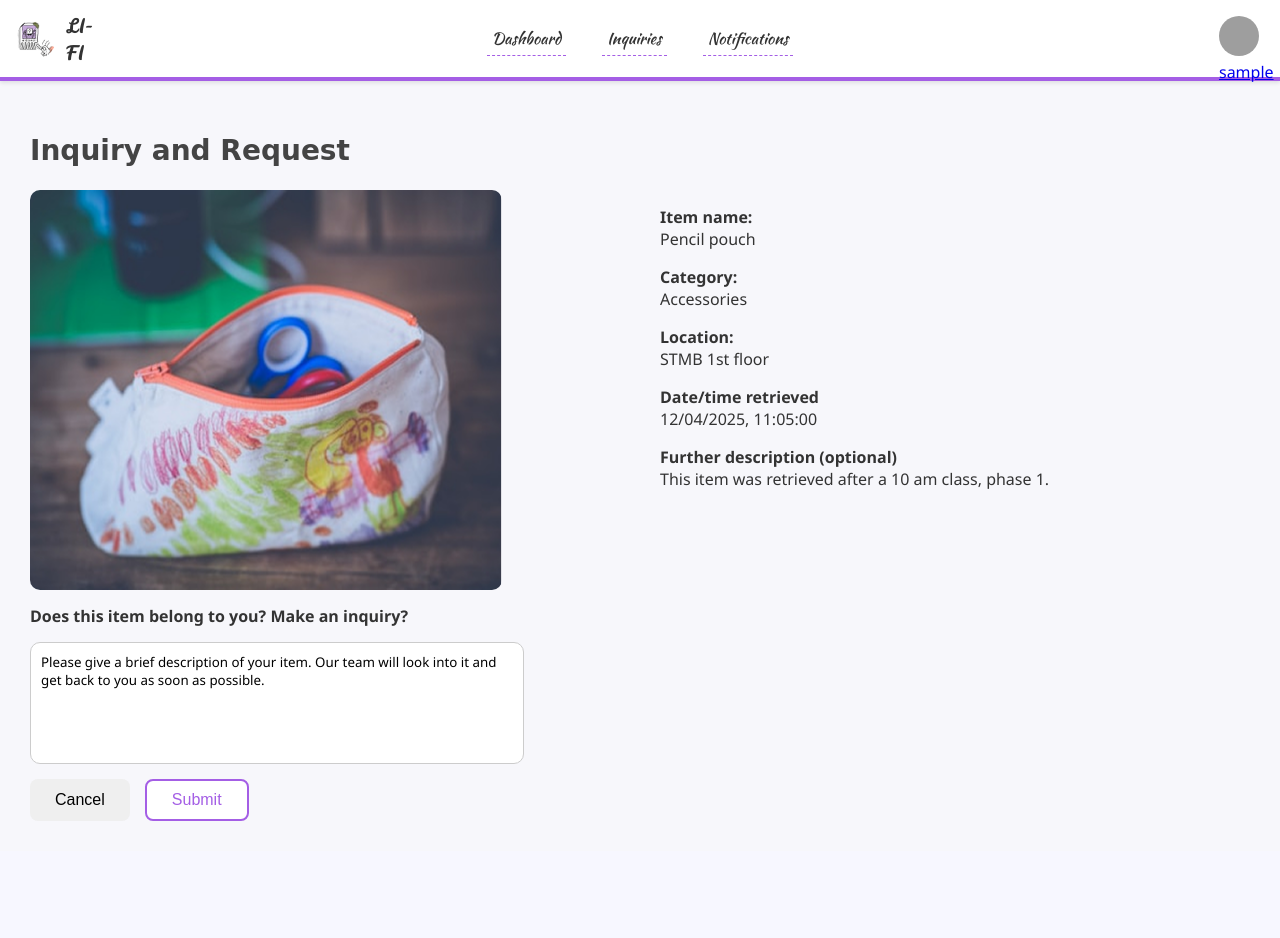
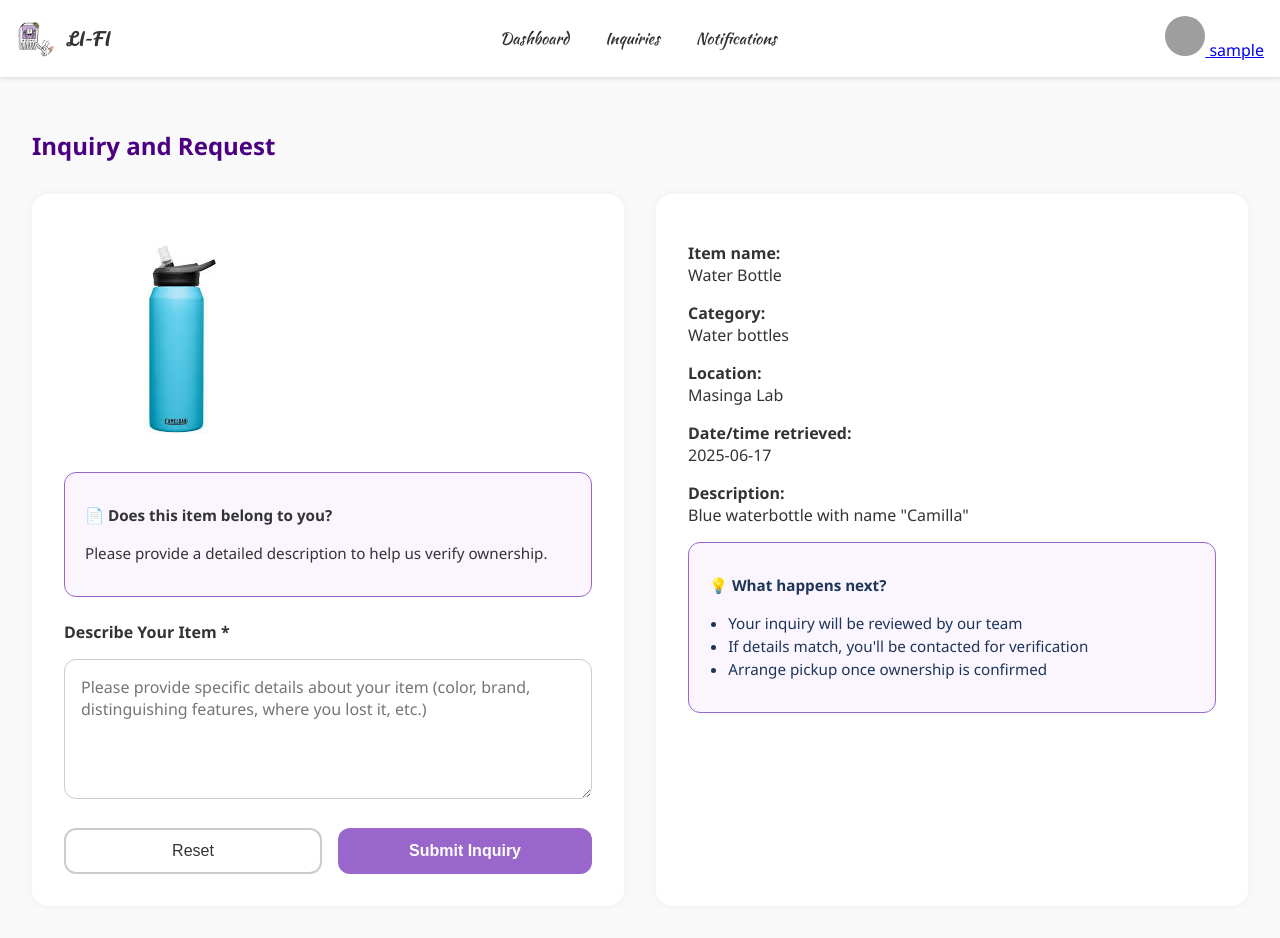
Before and after one commit to Angela-K-C/lost_and_found, a PHP site: page /pages/inquiries_and_requests.php?item_id=685108002a568 in a window 1280 px wide. Before the commit the page ends 821 px from the top, so only its background shows below. Run offline with PHP 8.4, Linux system fonts and the light colour scheme; the visitor is signed in with stand-in values (Sample User, id 1); data comes from the database, SQL or seed files in the repository; grey boxes are pictures that could not be loaded.

Commit message:
UI and request and inquires functionality

```diff
--- /dev/null
+++ b/assets/css/inquiries_and_requests.css
@@ -0,0 +1,152 @@
+:root {
+  /* Colors */
+  --color-background: #f9f9f9;
+  --color-white: #ffffff;
+  --color-text: #333;
+  --color-heading: #4b0082;
+
+  --color-purple-light: #faf5ff;
+  --color-purple-border: #9966cc;
+  --color-purple-hover: #912ae5;
+
+  --color-blue-text: #1d3557;
+
+  --color-border: #ccc;
+  --color-cancel-hover: #f0f0f0;
+
+  /* Font */
+  --font-family: "Segoe UI", system-ui, -apple-system, sans-serif;
+  --font-size: 1rem;
+
+  /* Spacing & Border Radius */
+  --padding-main: 2rem;
+  --radius-lg: 16px;
+  --radius-md: 12px;
+
+  /* Shadow */
+  --box-shadow: 0 0 8px rgba(0, 0, 0, 0.05);
+}
+
+body {
+  font-family: var(--font-family);
+  background: var(--color-background);
+  margin: 0;
+  padding: 0;
+  color: var(--color-text);
+}
+
+main {
+  padding: var(--padding-main);
+}
+
+h2 {
+  text-align: left;
+  margin-bottom: 2rem;
+  color: var(--color-heading);
+}
+
+.container {
+  display: flex;
+  gap: 2rem;
+  flex-wrap: wrap;
+  justify-content: center;
+}
+
+.left,
+.right {
+  flex: 1 1 400px;
+  background: var(--color-white);
+  padding: var(--padding-main);
+  border-radius: var(--radius-lg);
+  box-shadow: var(--box-shadow);
+}
+
+.item-img {
+  max-width: 100%;
+  border-radius: var(--radius-md);
+  margin-bottom: 1rem;
+}
+
+.card {
+  border-radius: var(--radius-md);
+  padding: 1rem 1.25rem;
+  margin-bottom: 1.5rem;
+  font-size: 0.95rem;
+  line-height: 1.5;
+}
+
+.purple-box,
+.blue-box {
+  background: var(--color-purple-light);
+  border: 1px solid var(--color-purple-border);
+  color: var(--color-text);
+}
+
+.blue-box {
+  color: var(--color-blue-text);
+}
+
+textarea,
+#user_description {
+  margin-top: 1rem;
+  width: 100%;
+  min-height: 140px;
+  border-radius: var(--radius-md);
+  border: 1px solid var(--color-border);
+  padding: 1rem;
+  font-size: var(--font-size);
+  resize: vertical;
+  margin-bottom: 1.5rem;
+  color: var(--color-text);
+  background-color: var(--color-white);
+  box-sizing: border-box;
+  outline: none;
+  transition: border-color 0.2s ease;
+  font-family: var(--font-family);
+}
+
+textarea:focus,
+#user_description:focus {
+  border-color: var(--color-purple-border);
+}
+
+.buttons {
+  display: flex;
+  gap: 1rem;
+}
+
+.cancel-btn,
+.submit-btn {
+  flex: 1;
+  border: none;
+  padding: 0.75rem 1rem;
+  border-radius: var(--radius-md);
+  font-size: var(--font-size);
+  cursor: pointer;
+  transition: background 0.3s ease;
+}
+
+.cancel-btn {
+  background: var(--color-white);
+  color: var(--color-text);
+  border: 2px solid var(--color-border);
+}
+
+.cancel-btn:hover {
+  background: var(--color-cancel-hover);
+}
+
+.submit-btn {
+  background: var(--color-purple-border);
+  color: var(--color-white);
+  font-weight: bold;
+}
+
+.submit-btn:hover {
+  background: var(--color-purple-hover);
+}
+
+ul {
+  padding-left: 1.2rem;
+  list-style-type: disc;
+}
--- a/assets/css/inquries_and_requests.css
+++ /dev/null
@@ -1,138 +0,0 @@
-body {
-  font-family: 'Segoe UI', sans-serif;
-  background-color: #f7f7fb;
-  margin: 0;
-  padding: 0;
-  color: #333;
-}
-
-header {
-  display: flex;
-  justify-content: space-between;
-  align-items: center;
-  border-bottom: 4px solid #a45ee5;
-  padding: 10px 30px;
-  background-color: #fff;
-}
-
-.logo-profile {
-  display: flex;
-  align-items: center;
-  gap: 10px;
-}
-
-.logo, .profile {
-  width: 45px;
-  height: 45px;
-  object-fit: cover;
-  border-radius: 50%;
-  border:none;
-}
-
-.logo-text {
-  font-weight: bold;
-  font-size: 18px;
-}
-
-nav a {
-  margin: 0 15px;
-  font-style:Kausha Script;
-  font-weight: 500;
-  text-decoration: none;
-  color: #333;
-  border-bottom: 1px dashed #a45ee5;
-   padding: 5px;
-  transition: all 0.3s ease;
-}
-nav a:hover {
-  color:#f0e6fb;
-  background-color:#a45ee5 ;
-  border-radius: 5px;
-}
-
-main {
-  padding: 30px;
-}
-
-h2 {
-  font-family: 'Brush Script MT', cursive;
-  font-size: 28px;
-  color: #444;
-}
-
-.container {
-  display: flex;
-  gap: 40px;
-  margin-top: 20px;
-}
-
-.left {
-  flex: 1;
-  display: flex;
-  flex-direction: column;
-  gap: 15px;
-}
-
-.item-img {
-  width: 80%;
-    height: 400px;
-  max-width:900px;
-  border-radius: 10px;
-}
-
-label {
-  font-weight: 600;
-}
-
-textarea {
-  width: 80%;
-  min-height: 100px;
-  padding: 10px;
-  border-radius: 10px;
-  border: 1px solid #ccc;
-  resize: none;
-  font-family: inherit;
-  background-color: #fff;
-}
-
-.buttons {
-  display: flex;
-  gap: 15px;
-}
-
-button {
-  padding: 10px 25px;
-  border: none;
-  border-radius: 8px;
-  font-size: 16px;
-  cursor: pointer;
-}
-.Submit {
-  background-color: white;
-  border: 2px solid #a45ee5;
-  color: #a45ee5;
-}
-.approve:hover {
-  background-color: #a45ee5;
-  color: white;
-}
-
-.reject {
-  background-color:#a45ee5;
-  border: 2px solid #a45ee5;
-  color: white;
-}
-
-.reject:hover {
-    background-color:white;
-    color: #a45ee5;
-}
-
-.right {
-  flex: 1;
-  font-size: 16px;
-}
-
-.right p {
-  margin-bottom: 15px;
-}
--- a/connection.php
+++ b/connection.php
@@ -2,6 +2,7 @@
     // Database credentials
     $host = "localhost";
     $username = "root";
+    $password = "asert";
     $database = "lost_and_found";
 
     // Create connection
--- a/pages/dashboard.php
+++ b/pages/dashboard.php
@@ -4,7 +4,7 @@
     <meta charset="UTF-8" />
     <meta name="viewport" content="width=device-width, initial-scale=1" />
     <title>LI-FI Dashboard</title>
-    <link rel="stylesheet" href="../assets/css/dashboard.css?v=9999" />
+    <link rel="stylesheet" href="../assets/css/dashboard.css" />
     <link href="https://fonts.googleapis.com/css2?family=Kaushan+Script&display=swap" rel="stylesheet" />
   </head>
   <body>
--- a/pages/inquiries_and_requests.php
+++ b/pages/inquiries_and_requests.php
@@ -1,35 +1,91 @@
+<?php
+require '../connection.php';
+
+$itemData = null;
+
+if (isset($_GET['item_id'])) {
+  $itemId = intval($_GET['item_id']);
+
+  $sql = "SELECT items.*, categories.category_name
+          FROM items
+          JOIN categories ON items.category_id = categories.category_id
+          WHERE item_id = $itemId";
+
+  $result = $conn->query($sql);
+
+  if ($result && $result->num_rows > 0) {
+    $itemData = $result->fetch_assoc();
+  } else {
+    echo "<p>Item not found.</p>";
+    exit;
+  }
+} else {
+  echo "<p>No item ID provided.</p>";
+  exit;
+}
+?>
 <!DOCTYPE html>
 <html lang="en">
 <head>
   <meta charset="UTF-8" />
   <meta name="viewport" content="width=device-width, initial-scale=1.0"/>
   <title>Inquiry and Request</title>
-  <link rel="stylesheet" href="..\assets\css\inquries_and_requests.css" />
+  <link rel="stylesheet" href="../assets/css/inquiries_and_requests.css?v=1.2" />
 </head>
 <body>
 
-  <?php include '..\includes\navbar.php'; ?>
+  <?php include '../includes/navbar.php'; ?>
 
   <main>
     <h2>Inquiry and Request</h2>
     <div class="container">
+
+      <!-- Left Side -->
       <div class="left">
-        <img src="..\assets\images\Pencilpouch.png" alt="Pencil Pouch" class="item-img" />
-        <label>Does this item belong to you? Make an inquiry?</label>
-        <textarea readonly>
-Please give a brief description of your item. Our team will look into it and get back to you as soon as possible.        </textarea>
-        <div class="buttons">
-          <button class="Cancel">Cancel</button>
-          <button class="Submit">Submit</button>
+        <img src="../<?php echo htmlspecialchars($itemData['image_url']); ?>" alt="Item Image" class="item-img" />
+
+        <!-- Card: Does this item belong to you? -->
+        <div class="card purple-box">
+          <p><strong>📄 Does this item belong to you?</strong></p>
+          <p>Please provide a detailed description to help us verify ownership.</p>
+        </div>
+
+        <form method="POST" action="../inquiries_and_requests_post.php">
+          <input type="hidden" name="item_id" value="<?php echo $itemData['item_id']; ?>" />
+
+          <label for="user_description"><strong>Describe Your Item *</strong></label>
+          <textarea
+            name="user_description"
+            id="user_description"
+            placeholder="Please provide specific details about your item (color, brand, distinguishing features, where you lost it, etc.)"
+            required
+          ></textarea>
+
+          <div class="buttons">
+            <button type="reset" class="cancel-btn"> Reset</button>
+            <button type="submit" class="submit-btn"> Submit Inquiry</button>
+          </div>
+        </form>
+      </div>
+
+      <!-- Right Side -->
+      <div class="right">
+        <p><strong>Item name:</strong><br><?php echo htmlspecialchars($itemData['item_name']); ?></p>
+        <p><strong>Category:</strong><br><?php echo htmlspecialchars($itemData['category_name']); ?></p>
+        <p><strong>Location:</strong><br><?php echo htmlspecialchars($itemData['location']); ?></p>
+        <p><strong>Date/time retrieved:</strong><br><?php echo htmlspecialchars($itemData['date_located']); ?></p>
+        <p><strong>Description:</strong><br><?php echo htmlspecialchars($itemData['item_description']); ?></p>
+
+        <div class="card blue-box">
+          <p><strong>💡 What happens next?</strong></p>
+          <ul>
+            <li>Your inquiry will be reviewed by our team</li>
+            <li>If details match, you'll be contacted for verification</li>
+            <li>Arrange pickup once ownership is confirmed</li>
+          </ul>
         </div>
       </div>
-      <div class="right">
-        <p><strong>Item name:</strong> <br>Pencil pouch</p>
-        <p><strong>Category:</strong> <br>Accessories</p>
-        <p><strong>Location:</strong> <br>STMB 1st floor</p>
-        <p><strong>Date/time retrieved</strong><br>12/04/2025, 11:05:00</p>
-        <p><strong>Further description (optional)</strong><br>This item was retrieved after a 10 am class, phase 1.</p>
-      </div>
+
     </div>
   </main>
 </body>
```
Also changed, not shown: assets/css/dashboard.css (+7 -0 lines), dashboard_get.php (+16 -11 lines), inquiries_and_requests_post.php (added, +39 -0 lines), uploads/1751053349_markus-spiske-AmOm6BDUcMM-unsplash.jpg (added).
